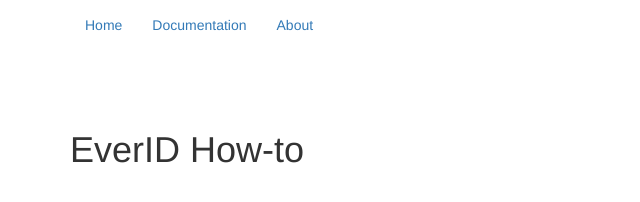
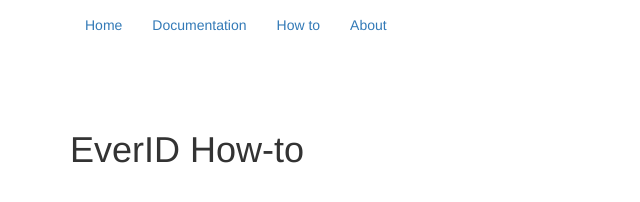
Before and after one commit to oschettler/everid, a Jekyll site: the page built from index.html, in a window 1280 px wide. Shown: the top 202 px of the page, without its empty margins (0-640 px from the left). Built offline with Jekyll 4.4.1, drawn with Linux system fonts in a browser that asks for light colours; nearby versions of some CDN libraries; comment, search, counter and statistics services are not loaded.

Commit message:
save _data/navigation.yml

```diff
--- a/_data/navigation.yml
+++ b/_data/navigation.yml
@@ -2,5 +2,7 @@
   url: https://everid.net/
 - text: Documentation
   url: ./
+- text: How to
+  url: ./how-to.html
 - text: About
   url: ./about.html
```
